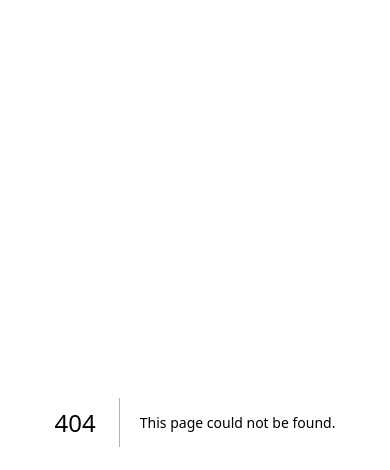
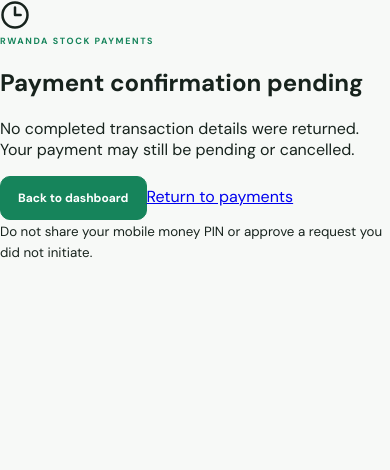
Before and after one commit to G-tech-dev/Rwanda-Stock, a Next.js app: page /payments/return in a window 390 px wide. Before the commit this address had no page. Shown: the top 470 px of the page. Built offline with nearby package versions, Linux system fonts and the light colour scheme.

Commit message:
Add secure Flutterwave mobile money payment flow

```diff
--- /dev/null
+++ b/app/payments/return/page.tsx
@@ -0,0 +1,43 @@
+"use client";
+
+import Link from "next/link";
+import { useEffect, useState } from "react";
+import { CheckCircle2, Clock3, ShieldAlert } from "lucide-react";
+
+type Result = { status: string; message?: string; purpose?: string };
+
+export default function PaymentReturnPage() {
+  const [result, setResult] = useState<Result>({ status: "checking", message: "Checking the payment directly with the payment provider…" });
+
+  useEffect(() => {
+    const params = new URLSearchParams(window.location.search);
+    const txRef = params.get("tx_ref") || "";
+    const transactionId = params.get("transaction_id") || "";
+    if (!txRef || !transactionId) {
+      setResult({ status: "pending", message: "No completed transaction details were returned. Your payment may still be pending or cancelled." });
+      return;
+    }
+    let cancelled = false;
+    fetch(`/api/payments/verify?tx_ref=${encodeURIComponent(txRef)}&transaction_id=${encodeURIComponent(transactionId)}`, { cache: "no-store" })
+      .then(async response => {
+        const data = await response.json();
+        if (!cancelled) setResult(data);
+      })
+      .catch(() => { if (!cancelled) setResult({ status: "unverified", message: "We could not confirm the payment status. Please check with the business before paying again." }); });
+    return () => { cancelled = true; };
+  }, []);
+
+  const successful = result.status === "successful";
+  const pending = result.status === "checking" || result.status === "pending" || result.status === "not_paid";
+  const Icon = successful ? CheckCircle2 : pending ? Clock3 : ShieldAlert;
+  return <main className="payment-return-wrap">
+    <section className="payment-return-card">
+      <div className={`payment-result-icon ${successful ? "success" : pending ? "pending" : "warning"}`}><Icon size={30}/></div>
+      <span className="section-kicker">RWANDA STOCK PAYMENTS</span>
+      <h1>{successful ? "Payment verified" : pending ? "Payment confirmation pending" : "Payment not verified yet"}</h1>
+      <p>{successful ? (result.purpose === "subscription" ? "Flutterwave has confirmed the payment. The payment record has been updated. Account access still depends on the platform's account setup." : "Flutterwave has confirmed the payment. The linked order has been marked paid if it still matched the pending order.") : result.message || "We could not confirm a successful payment."}</p>
+      <div className="payment-return-actions"><Link href="/dashboard" className="marketing-button">Back to dashboard</Link><Link href="/payments" className="payment-back-link">Return to payments</Link></div>
+      <small>Do not share your mobile money PIN or approve a request you did not initiate.</small>
+    </section>
+  </main>;
+}
```
